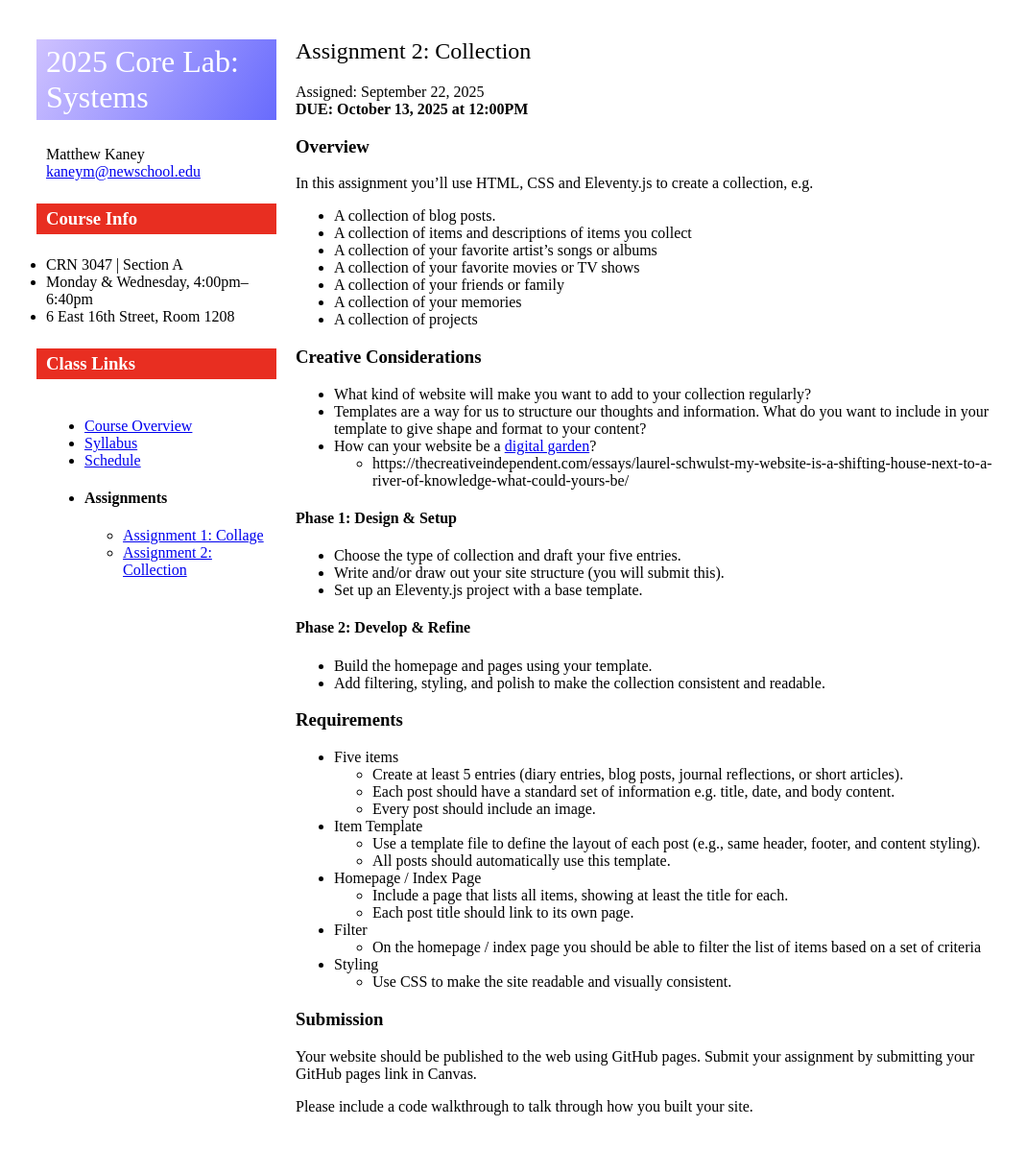
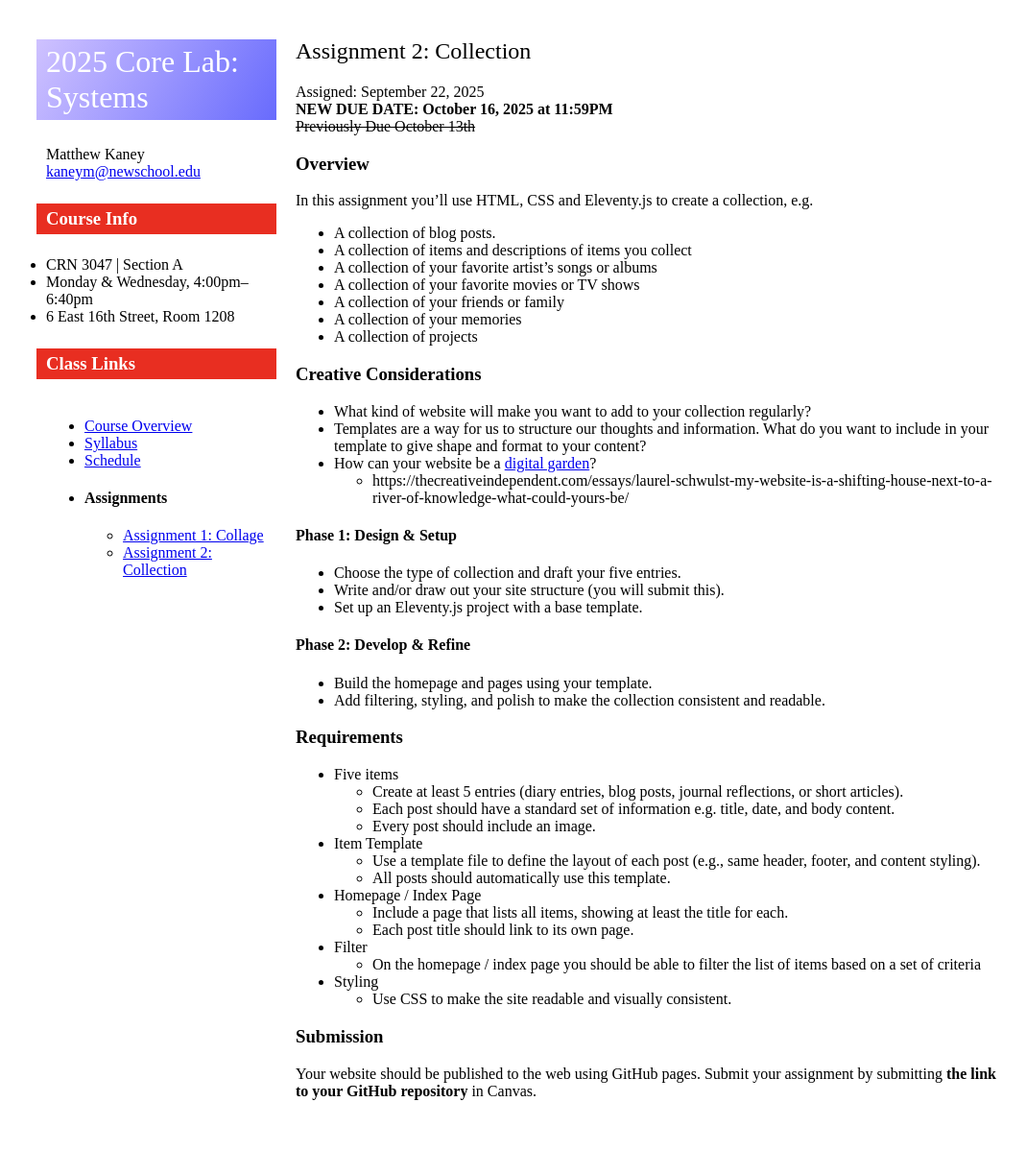
Before and after one commit to PUDT3101A-Fall2025/pudt3101a-fall2025.github.io, an Eleventy site: page src/assignments/2-collection.md in a window 1280 px wide. Shown: the whole page at 96% size, without its empty margins (102-1171 px from the left). Built offline with nearby package versions, Linux system fonts and the light colour scheme; Eleventy itself is replaced by a stand-in of ours; files that its build step writes are made by us from their sources; a web font is replaced by a local one.

Commit message:
Update info about 10/8 and Assignment 2

```diff
--- a/src/assignments/2-collection.md
+++ b/src/assignments/2-collection.md
@@ -1,8 +1,9 @@
 ---
 title: "Assignment 2: Collection"
 ---
-Assigned: September 22, 2025<br/>
-**DUE: October 13, 2025 at 12:00PM**
+Assigned: September 22, 2025\
+**NEW DUE DATE: October 16, 2025 at 11:59PM**\
+~~Previously Due October 13th~~
 
 ### Overview
 
@@ -53,6 +54,4 @@ In this assignment you’ll use HTML, CSS and Eleventy.js to create a collection
 
 ### Submission
 
-Your website should be published to the web using GitHub pages. Submit your assignment by submitting your GitHub pages link in Canvas.
-
-Please include a code walkthrough to talk through how you built your site.
+Your website should be published to the web using GitHub pages. Submit your assignment by submitting **the link to your GitHub repository** in Canvas.
```
Also changed, not shown: src/classes/10-08.md (added, +9 -0 lines).
